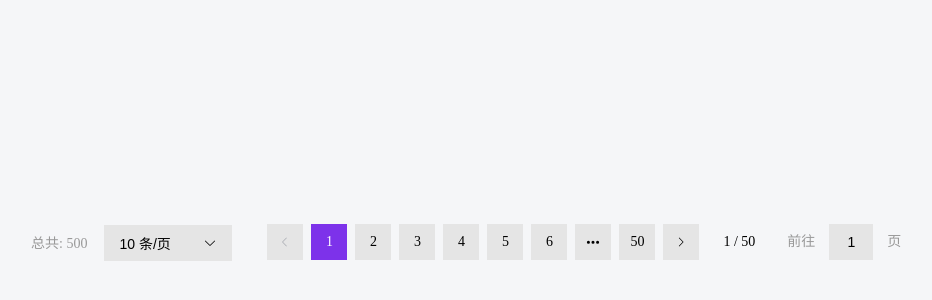
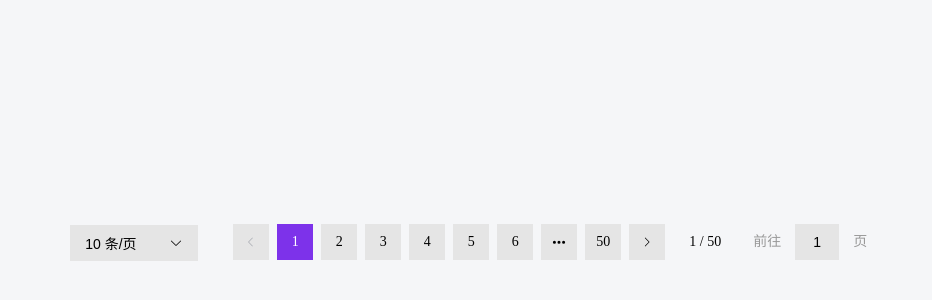
Before and after one commit to lyxaaaa/paginationComponent, a Vue app: page / in a window 1280 px wide. Shown: the part 150-450 px from the top of the page, without its empty margins (172-1104 px from the left). Built offline with nearby package versions, Linux system fonts and the light colour scheme.

Commit message:
fix:remove Total and Slot

```diff
--- a/src/App.vue
+++ b/src/App.vue
@@ -5,7 +5,7 @@
                 :total="totalItems"
                 :page-sizes="opageSizes"
                 :current-page="ocurrentPage"
-                layout="total,sizes,prev,pager,next,display,jumper"
+                layout="sizes,prev,pager,next,display,jumper"
                 :page-size="opageSize"
                 @current-change="handleCurrentChange"
                 @size-change="handleSizeChange"
--- a/src/components/pager.vue
+++ b/src/components/pager.vue
@@ -210,6 +210,7 @@ function onPagerClick(event: UIEvent) {
     const target = event.target as HTMLElement
     //因部分li元素嵌套子元素，使得target不能始终指向li元素，故特使用closest('li')
     const liElement = target.closest('li') as HTMLElement
+    if(liElement!==null) {
         if (liElement.tagName.toLowerCase() === 'ul' || props.disabled) {
             return
         }
@@ -235,6 +236,7 @@ function onPagerClick(event: UIEvent) {
         }
         if (newPage !== currentPage) {
             emit('change', newPage)
+        }
     }
 }
 </script>
--- a/src/components/total.ts
+++ /dev/null
@@ -1,13 +0,0 @@
-import type { ExtractPropTypes } from 'vue'
-import type Total from './Total.vue'
-
-export const paginationTotalProps = {
-    total: {
-        type: Number,
-        required: true,
-    },
-} as const
-
-export type PaginationTotalProps = ExtractPropTypes<typeof paginationTotalProps>
-
-export type TotalInstance = InstanceType<typeof Total>
--- a/src/components/total.vue
+++ /dev/null
@@ -1,38 +0,0 @@
-<template>
-<span class="oPaginationTotalPc" :disabled="disabled">
-    {{
-        `${t('pagination.total')}: ${total}`
-    }}
-</span>
-</template>
-
-<script lang="ts" setup>
-import { useLocale } from '../hooks/useLocale'
-import { usePagination } from '../usePagination'
-import { paginationTotalProps } from './Total'
-
-const { t } = useLocale()
-const { disabled } = usePagination()
-
-defineOptions({
-    name: 'OPaginationTotal',
-})
-
-const props = defineProps(paginationTotalProps)
-const total = props.total
-</script>
-
-<style lang="scss" scoped>
-.oPaginationTotalPc {
-    display: flex;
-    flex-direction: row;
-    align-items: center;
-    color: #999999;
-    font-size: 14px;
-    font-weight: 300;
-    white-space: nowrap;
-    margin: 0 6px;
-    box-sizing: border-box;
-    padding: 0;
-}
-</style>
--- a/src/pagination.ts
+++ b/src/pagination.ts
@@ -44,7 +44,6 @@ type LayoutKeyPC =
     | 'pager'
     | 'next'
     | 'jumper'
-    | 'total'
     | 'sizes'
     | 'display'
 
@@ -103,7 +102,7 @@ export const paginationPropsPC = {
     layout: {
         type: String,
         default: (
-        [ 'total', 'prev', 'pager', 'next','display', 'jumper'] as LayoutKeyPC[]
+        [ 'sizes', 'prev', 'pager', 'next','display', 'jumper'] as LayoutKeyPC[]
         ).join(', '),
     },
     /**
@@ -397,7 +396,6 @@ export const OPaginationPC =  defineComponent({
                 size: props.small ? 'small' : 'default',
                 // onChange: handleSizeChange,
             }),
-            total: h(Total, { total: isAbsent(props.total) ? 0 : props.total }),
             }
 
             const components = props.layout
```
Lines whose indentation alone changed are shown as unchanged.
